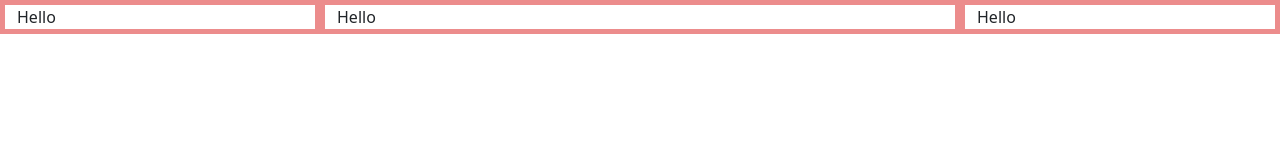
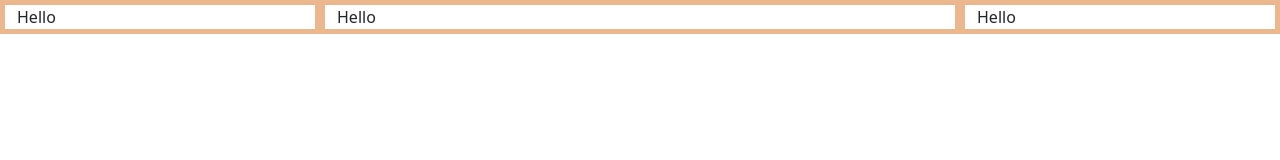
Before and after one commit to briciite/parbaudesdarbs_majaslapa, a plain HTML site: page index.html in a window 1280 px wide. Drawn offline with nearby package versions, Linux system fonts and the light colour scheme.

Commit message:
Add files via upload

```diff
--- a/stils.css
+++ b/stils.css
@@ -1,3 +1,3 @@
 .row > div {
-    border: solid rgb(236, 140, 140) 5px;
+    border: solid rgb(236, 183, 140) 5px;
 }
```
